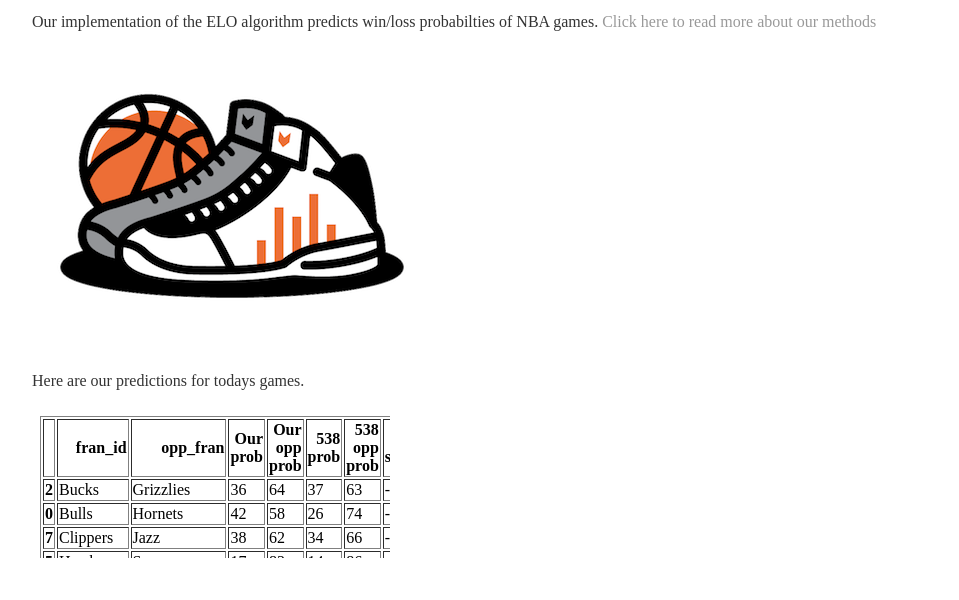
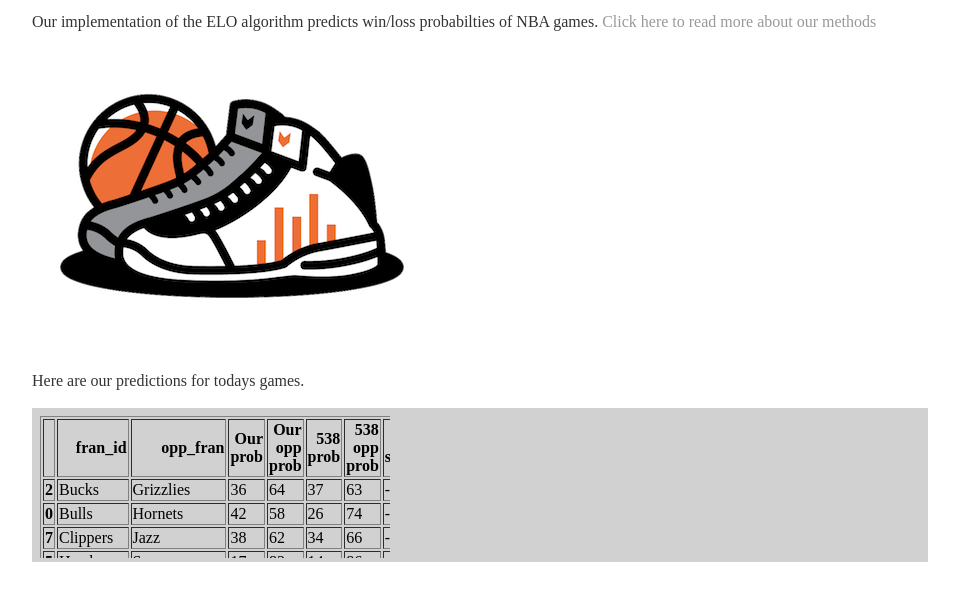
Before and after one commit to a-morr/a-morr.github.io, a plain HTML site: page index.html in a window 1280 px wide. Shown: the part 142-742 px from the top of the page, without its empty margins (160-1119 px from the left). Drawn offline with Linux system fonts and the light colour scheme.

Commit message:
Update index.html

```diff
--- a/index.html
+++ b/index.html
@@ -25,7 +25,7 @@
 				<img src="images/whiteshoe.png"/>
 
 					<p>Here are our predictions for todays games. </p>
-					<div style="width:100%; height:90%">
+					<div style="width:100%; height:90%;background-color:#d1d1d1;">
 						<object width="40%" height="80%" data="/images/table.html" type="text/html" >
 					</div>
 
```
